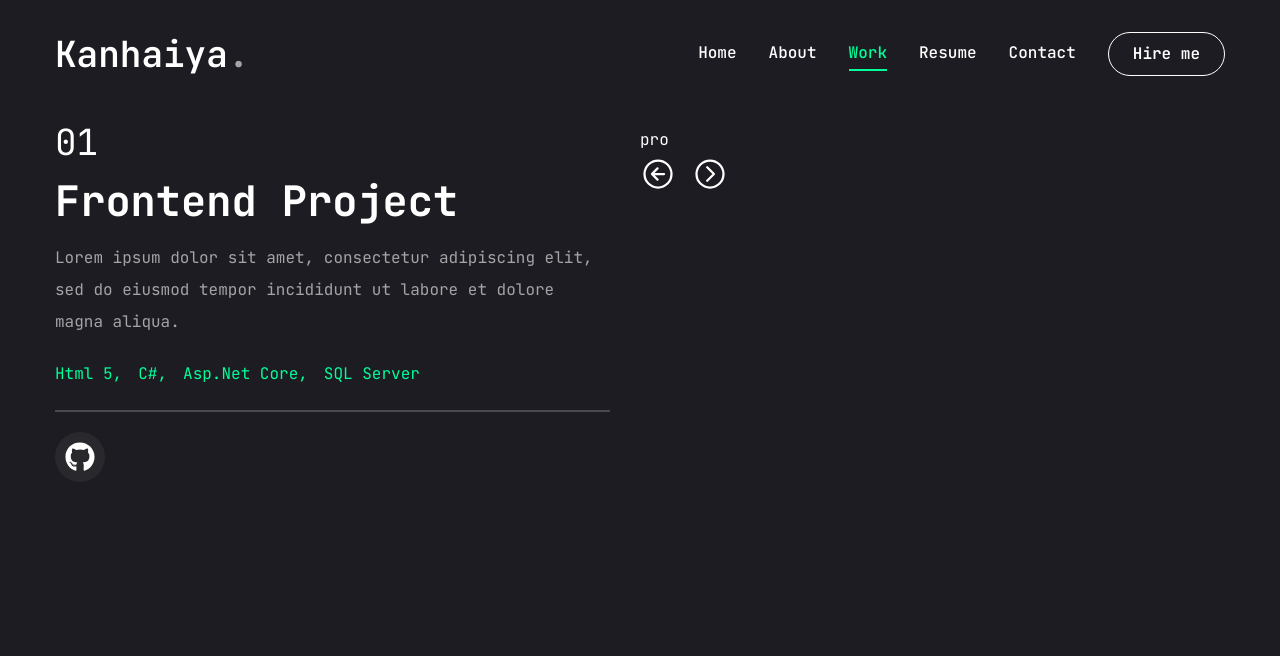
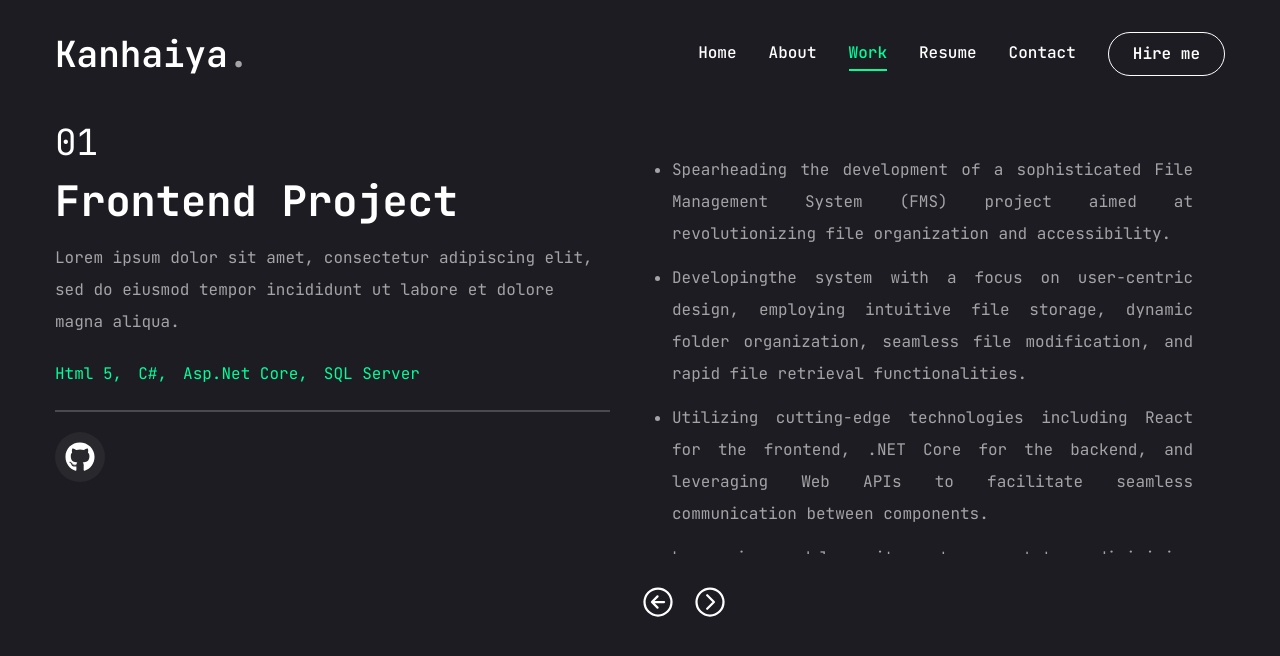
Before and after one commit to kanhaiya-bhayana/kanhaiya-portfolio, a Next.js app: page /work in a window 1280 px wide. Shown: the top 656 px of the page. Built offline with nearby package versions, Linux system fonts and the light colour scheme.

Commit message:
Work: updated

```diff
--- a/app/work/page.jsx
+++ b/app/work/page.jsx
@@ -1,14 +1,15 @@
 "use client";
 
-import React, {useState} from 'react';
+import React, { useState } from 'react';
 
-import {Swiper, SwiperSlide} from 'swiper/react';
+import { Swiper, SwiperSlide } from 'swiper/react';
 // import 'swiper/swiper.scss';
 
 
 import { FaGithub } from 'react-icons/fa';
 
 import { Tooltip, TooltipContent, TooltipProvider, TooltipTrigger } from "@/components/ui/tooltip";
+import { ScrollArea } from '@/components/ui/scroll-area';
 
 import Link from 'next/link';
 import Image from 'next/image';
@@ -21,7 +22,7 @@ const projects = [
     category: "frontend",
     titile: "project 1",
     description: "Lorem ipsum dolor sit amet, consectetur adipiscing elit, sed do eiusmod tempor incididunt ut labore et dolore magna aliqua.",
-    stack: [{name: "Html 5"}, {name: "C#"}, {name: "Asp.Net Core"}, {name: "SQL Server"}],
+    stack: [{ name: "Html 5" }, { name: "C#" }, { name: "Asp.Net Core" }, { name: "SQL Server" }],
     image: "1",
     github: "https://github.com/kanhaiya-bhayana",
   },
@@ -30,7 +31,7 @@ const projects = [
     category: "backend",
     titile: "project 2",
     description: "Lorem ipsum dolor sit amet, consectetur adipiscing elit, sed do eiusmod tempor incididunt ut labore et dolore magna aliqua.",
-    stack: [{name: "Html 5"}, {name: "C#"}, {name: "Asp.Net Core"}, {name: "SQL Server"}],
+    stack: [{ name: "Html 5" }, { name: "C#" }, { name: "Asp.Net Core" }, { name: "SQL Server" }],
     image: "2",
     github: "https://github.com/kanhaiya-bhayana",
   },
@@ -39,7 +40,7 @@ const projects = [
     category: "fullstack",
     titile: "project 3",
     description: "Lorem ipsum dolor sit amet, consectetur adipiscing elit, sed do eiusmod tempor incididunt ut labore et dolore magna aliqua.",
-    stack: [{name: "Html 5"}, {name: "C#"}, {name: "Asp.Net Core"}, {name: "SQL Server"}],
+    stack: [{ name: "Html 5" }, { name: "C#" }, { name: "Asp.Net Core" }, { name: "SQL Server" }],
     image: "3",
     github: "https://github.com/kanhaiya-bhayana",
   },
@@ -48,12 +49,12 @@ const projects = [
 
 
 const Work = () => {
-  const[project, setProject] = useState(projects[0]);
+  const [project, setProject] = useState(projects[0]);
 
   const handleSlideChange = (swiper) => {
     // get current slide index
     const currentIndex = swiper.activeIndex;
-    console.log("Curr: " , currentIndex);
+    console.log("Curr: ", currentIndex);
 
     // update project state based on current slide
     setProject(projects[currentIndex]);
@@ -77,7 +78,7 @@ const Work = () => {
               {/* stack */}
               <ul className='flex gap-4'>
                 {[project.stack.map((item, index) => {
-                return <li key={index} className='text-l text-accent'>{item.name}{index != project.stack.length -1 && ","}</li>
+                  return <li key={index} className='text-l text-accent'>{item.name}{index != project.stack.length - 1 && ","}</li>
                 })]}
               </ul>
               {/* border */}
@@ -106,13 +107,32 @@ const Work = () => {
               slidesPerView={1}
               onSlideChange={handleSlideChange}
             >
-            {projects.map((proj,index) => {
-              return <SwiperSlide key={index}>pro</SwiperSlide>;
+              {projects.map((proj, index) => {
+                return <SwiperSlide key={index} className='w-full'>
+                  <div className='h-[460px] rounded-xl relative group flex justify-center items-center'>
+                    {/* overlay */}
+                    {/* <div className='absolute top-0 bottom-0 w-full h-full bg-black/10 z-10'></div> */}
+
+                    {/* content */}
+                    <ScrollArea className="h-[400px]">
+                      <ul className=' flex flex-col gap-3 ml-8 mr-8 text-justify list-disc'>
+                        <li className='text-white/60'>Spearheading the development of a sophisticated File Management System (FMS) project aimed at revolutionizing file organization
+                        and accessibility.</li>
+                        <li className='gap- text-white/60'>Developingthe system with a focus on user-centric design, employing intuitive file storage, dynamic folder organization, seamless file
+                        modification, and rapid file retrieval functionalities.</li>
+                        <li className='gap- text-white/60'>Utilizing cutting-edge technologies including React for the frontend, .NET Core for the backend, and leveraging Web APIs to facilitate
+                        seamless communication between components.</li>
+                        <li className='gap- text-white/60'>Lorem ipsum dolor sit amet consectetur adipisicing elit. Quibusdam, doloremque cumque? Qui, et voluptates! Atque eum aliquam a iure laudantium at vitae ullam ipsa commodi ipsum. Itaque, consequatur nobis. Nisi.]</li>
+                      </ul>
+                    </ScrollArea>
+                  </div>
+                </SwiperSlide>;
               })}
+              {/* <Test /> */}
+              {/* Slider buttons */}
+              <WorkSliderBtns />
+            </Swiper>
 
-          </Swiper>
-          {/* <Test /> */}
-          <WorkSliderBtns />
           </div>
         </div>
       </div>
```
Lines whose indentation alone changed are shown as unchanged.
